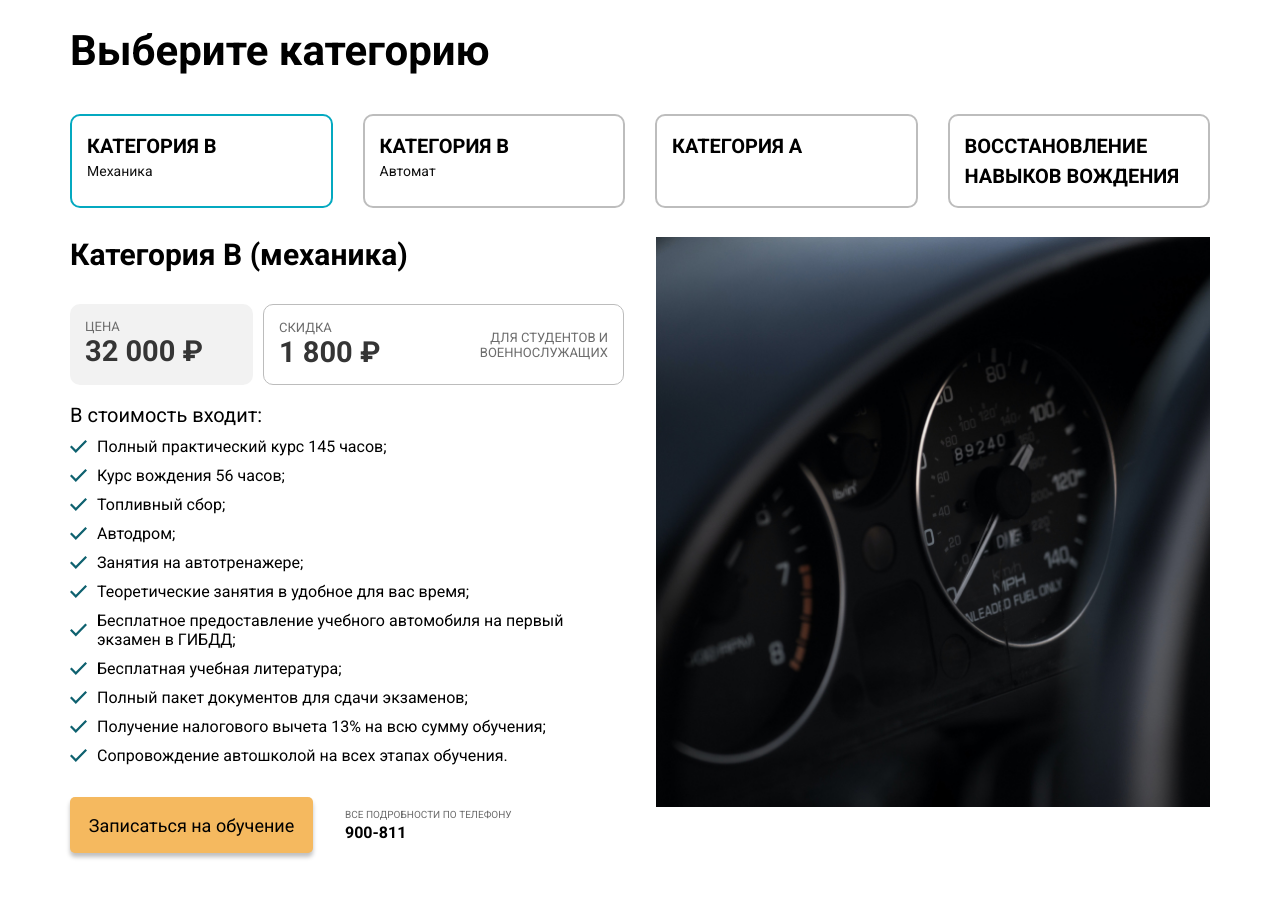
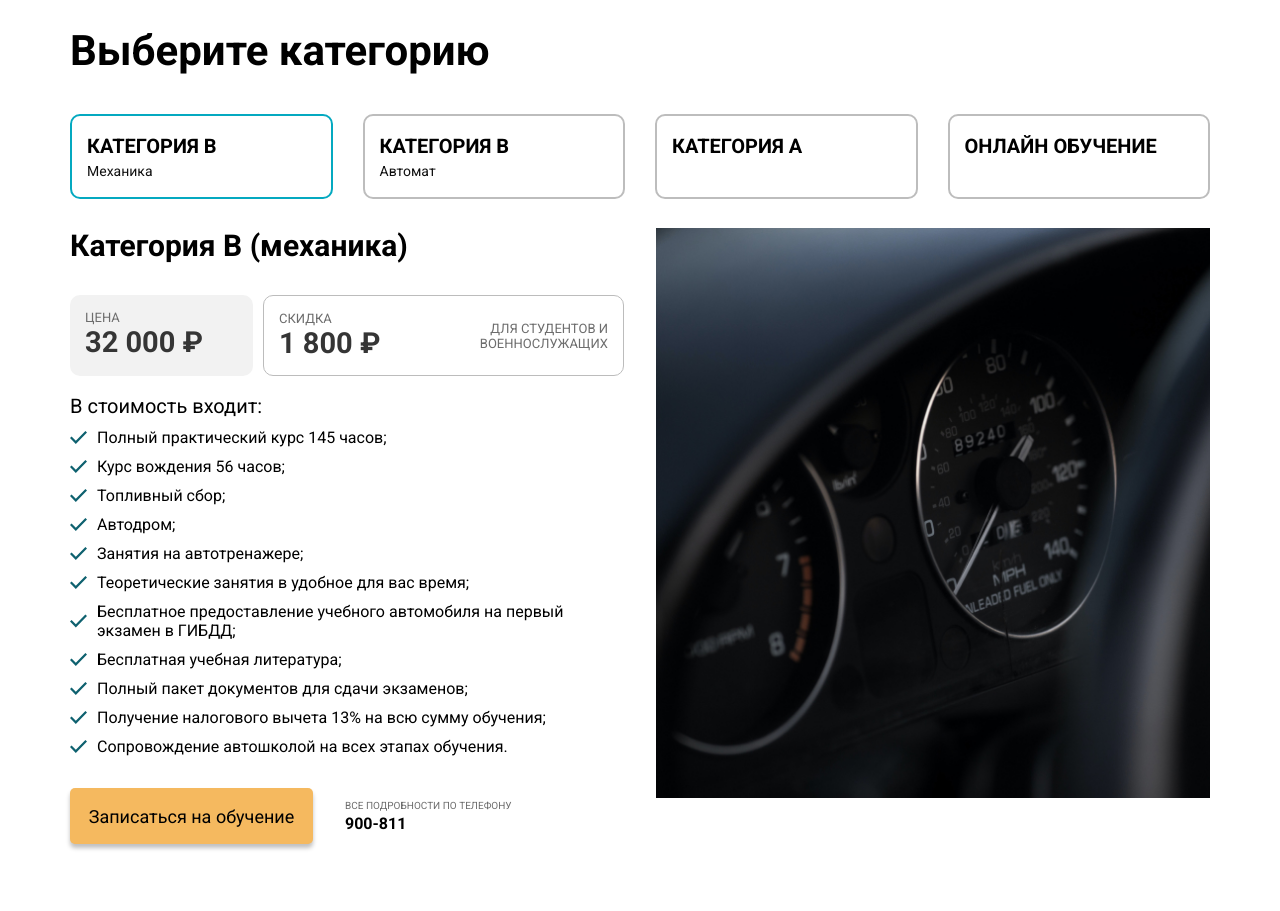
Before and after one commit to NatatkaValikowsky/autoschool, a plain HTML site: page index.html in a window 1280 px wide. Shown: the part 1740-2651 px from the top of the page. Drawn offline with Linux system fonts and the light colour scheme.

Commit message:
Измеения

```diff
--- a/index.html
+++ b/index.html
@@ -148,7 +148,7 @@
                     </label>
                     <input type="radio" name="tab-btn" id="tab-btn-4" value="">
                     <label for="tab-btn-4">
-                        <span class="title">Восстановление навыков вождения</span>
+                        <span class="title">Онлайн обучение</span>
                     </label>
                     <div class="content" id="content-1">
                         <div class="info">
```
